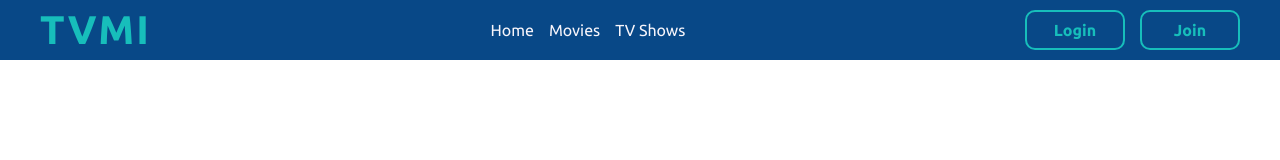
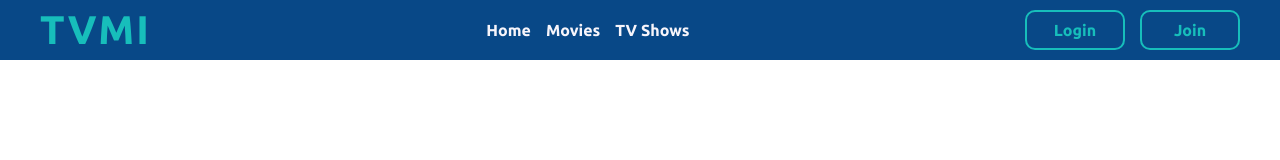
Before and after one commit to savawebdev/tvmi, a React (Create React App) app: page / in a window 1280 px wide. Shown: the top 160 px of the page. Built offline with nearby package versions, Linux system fonts and the light colour scheme.

Commit message:
Added hover effect to nav link

```diff
--- a/src/GlobalStyle.js
+++ b/src/GlobalStyle.js
@@ -7,6 +7,8 @@ const GlobalStyle = createGlobalStyle`
     --clr-lightgreen: #17BEBB;
     --clr-red: #EF3E36;
     --clr-white: #F7F5FB;
+
+    --transition-primary: all 0.4s ease;
   }
 
   body {
--- a/src/components/Header/Button.js
+++ b/src/components/Header/Button.js
@@ -13,7 +13,7 @@ const Button = styled(Link)`
   height: 40px;
   justify-content: center;
   text-decoration: none;
-  transition: all 0.4s ease;
+  transition: var(--transition-primary);
   width: 100px;
 
   :hover {
--- a/src/components/Header/Nav.js
+++ b/src/components/Header/Nav.js
@@ -8,7 +8,14 @@ const StyledNav = styled.nav`
 
 const StyledLink = styled(Link)`
   color: var(--clr-white);
+  font-size: 1rem;
+  font-weight: bold;
   text-decoration: none;
+  transition: var(--transition-primary);
+
+  :hover {
+    color: var(--clr-lightgreen);
+  }
 `;
 
 const Nav = () => {
```
